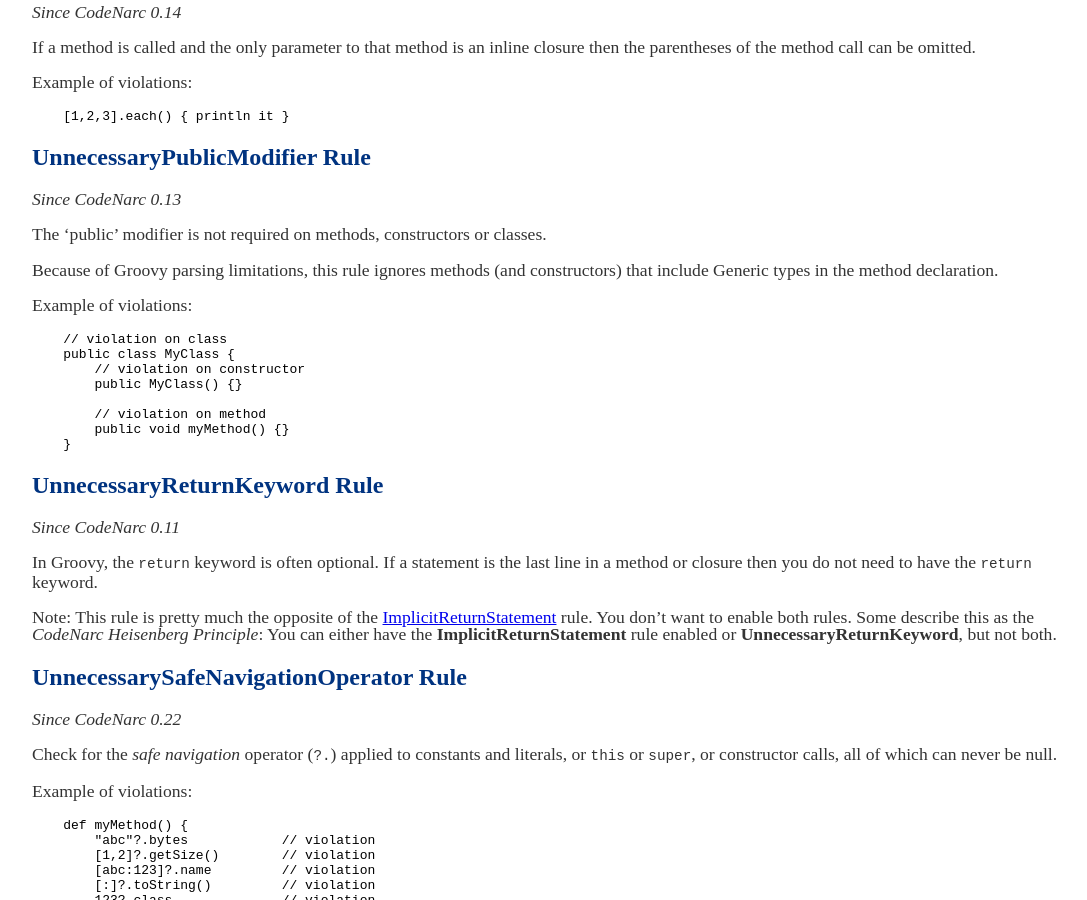
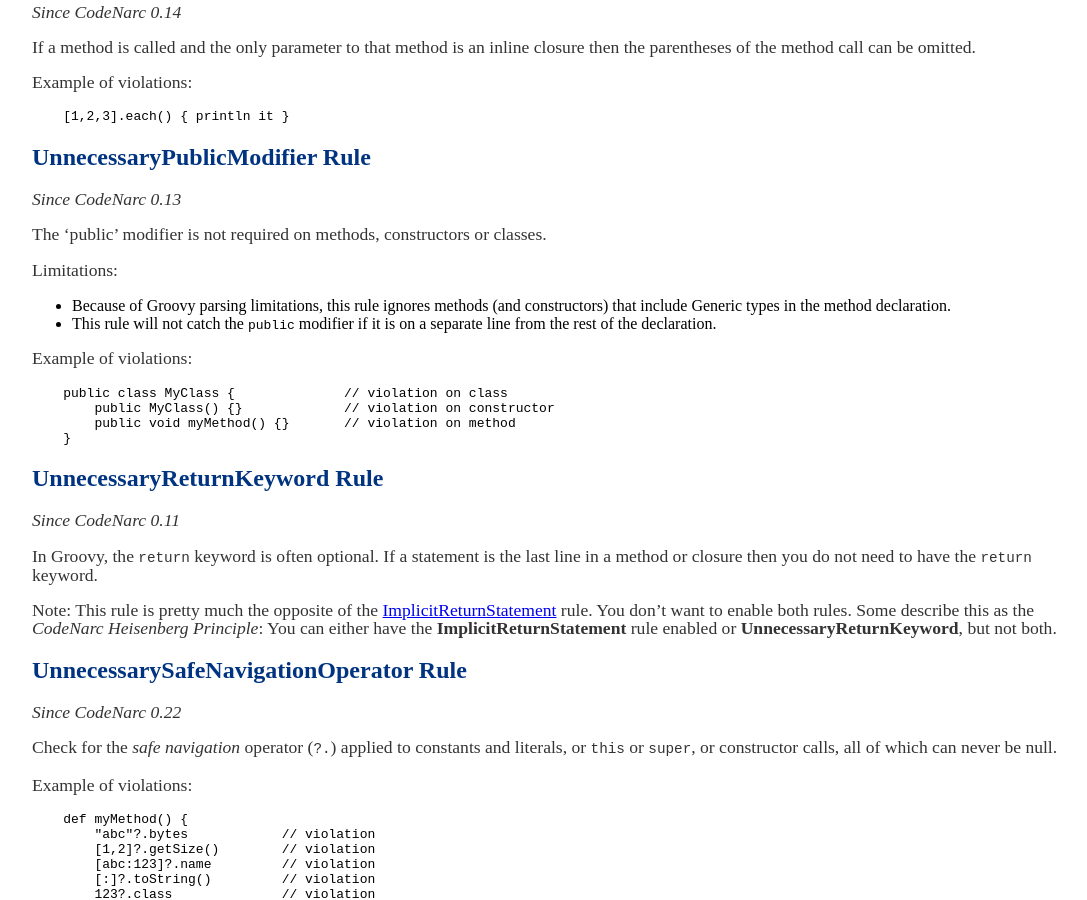
Before and after one commit to CodeNarc/CodeNarc, a Jekyll site: the page built from codenarc-rules-unnecessary.md, in a window 1280 px wide and 900 px high, scrolled down 13737 px. Shown: the whole window, without its empty margins (178-1265 px from the left). Built offline with Jekyll 4.4.1, drawn with Linux system fonts in a browser that asks for light colours.

````diff
--- a/codenarc-rules-unnecessary.md
+++ b/codenarc-rules-unnecessary.md
@@ -939,18 +939,16 @@ Example of violations:
 
 The 'public' modifier is not required on methods, constructors or classes.
 
-Because of Groovy parsing limitations, this rule ignores methods (and constructors) that include Generic types in the method declaration.
+Limitations:
+ * Because of Groovy parsing limitations, this rule ignores methods (and constructors) that include Generic types in the method declaration.
+ * This rule will not catch the `public` modifier if it is on a separate line from the rest of the declaration.
 
 Example of violations:
 
 ```
-    // violation on class
-    public class MyClass {
-        // violation on constructor
-        public MyClass() {}
-
-        // violation on method
-        public void myMethod() {}
+    public class MyClass {              // violation on class
+        public MyClass() {}             // violation on constructor
+        public void myMethod() {}       // violation on method
     }
 ```
 
````
